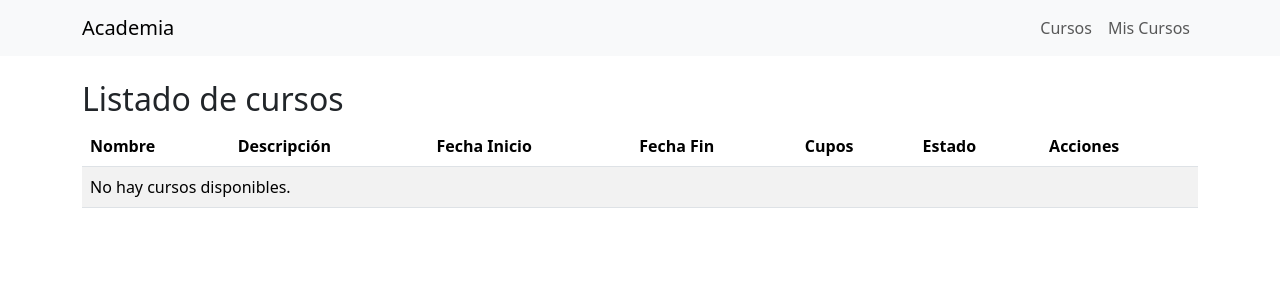
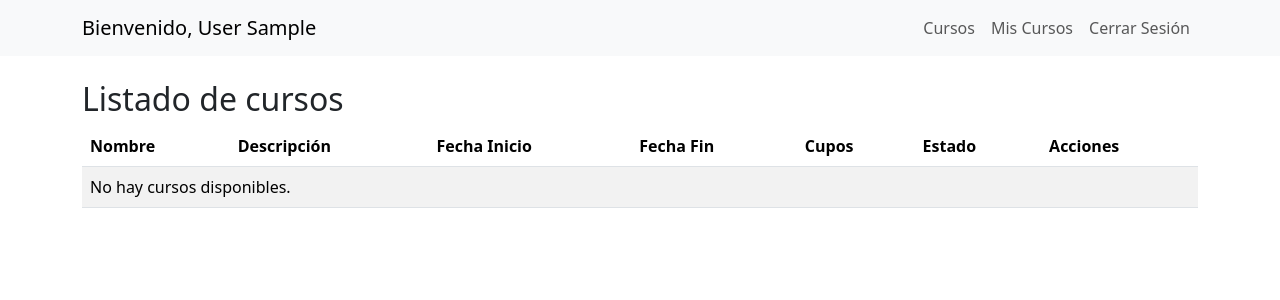
Before and after one commit to farevaloc/academia, a Django app: page / in a window 1280 px wide. Shown: the top 300 px of the page. Run offline with Django 5.2, Linux system fonts and the light colour scheme; the visitor is signed in with stand-in values (Sample User, id 1); data that the repository does not hold is empty; some libraries are stand-ins or nearby versions.

Commit message:
commit final jornada

```diff
--- a/cursos/urls.py
+++ b/cursos/urls.py
@@ -11,6 +11,6 @@ urlpatterns = [
     path('logout/', CustomLogoutView.as_view(), name='logout'),
     path('curso/<int:pk>/', DetalleCursoView.as_view(), name='detalle_curso'),
     path('curso/<int:pk>/inscribir/', InscribirCursoView.as_view(), name='inscribir_curso'),
-    path('curso/crear/', CrearCursoView.as_view(), name='crear_curso'),
+    path('curso/crear/', CrearCursoView.as_view(), name='crear_cursos'),
     path('mis-cursos/', MisCursosView.as_view(), name='mis_cursos'),
 ]
--- a/templates/base.html
+++ b/templates/base.html
@@ -5,8 +5,9 @@
     <title>{% block titulo %} Academia {% endblock %}</title>
     <!-- Bootstrap 5.3 -->
     <link href="https://cdn.jsdelivr.net/npm/bootstrap@5.3.3/dist/css/bootstrap.min.css" rel="stylesheet" integrity="sha384-QWTKZyjpPEjISv5WaRU9OFeRpok6YctnYmDr5pNlyT2bRjXh0JMhjY6hW+ALEwIH" crossorigin="anonymous">
-    <!-- DataTables -->
-    <link rel="stylesheet" href="https://cdn.datatables.net/2.0.8/css/dataTables.dataTables.css" />
+
+        <!-- DataTables CSS -->
+    <link href="https://cdn.datatables.net/1.10.24/css/dataTables.bootstrap5.min.css" rel="stylesheet">
     {% block css_extras %}{% endblock %}
 
 </head>
@@ -14,7 +15,7 @@
 
 <nav class="navbar navbar-expand-lg navbar-light bg-light">
     <div class="container">
-        <a class="navbar-brand" href="{% url 'lista_cursos' %}">Academia</a> <!-- hacer enlace a lista de cursos -->
+        <a class="navbar-brand" href="{% url 'lista_cursos' %}">Bienvenido, {{ user.last_name }} {{ user.first_name }}</a> <!-- hacer enlace a lista de cursos -->
         <button class="navbar-toggler" type="button" data-bs-toggle="collapse" data-bs-target="#navbarNav" aria-controls="navbarNav" aria-expanded="false" aria-label="Toggle navigation">
                 <span class="navbar-toggler-icon"></span>
         </button>
@@ -33,6 +34,9 @@
                             <a class="nav-link" href="{% url 'crear_cursos' %}">Crear Cursos</a>
                         </li>
                      {% endif %}
+                     <li class="nav-item">
+                         <a class="nav-link" href="{% url 'logout' %}">Cerrar Sesión</a>
+                     </li>
                 {% else %}
                     <li class="nav-item">
                         <a class="nav-link" href="{% url 'login' %}">Iniciar Sesión</a>
@@ -58,9 +62,10 @@
 <script src="https://cdn.jsdelivr.net/npm/bootstrap@5.3.3/dist/js/bootstrap.bundle.min.js" integrity="sha384-YvpcrYf0tY3lHB60NNkmXc5s9fDVZLESaAA55NDzOxhy9GkcIdslK1eN7N6jIeHz" crossorigin="anonymous"></script>
 <!-- Sweetalert2 v11.12.1  -->
 <script src="https://cdn.jsdelivr.net/npm/sweetalert2@11"></script>
-<!-- DataTables -->
-<script src="https://cdn.datatables.net/2.0.8/js/dataTables.js"></script>
 
+<!-- DataTables JS -->
+<script src="https://cdn.datatables.net/1.10.24/js/jquery.dataTables.min.js"></script>
+<script src="https://cdn.datatables.net/1.10.24/js/dataTables.bootstrap5.min.js"></script>
 {% block js_extras %}
 
 
--- a/templates/cursos/cursos_form.html
+++ b/templates/cursos/cursos_form.html
@@ -1,9 +1,9 @@
 {% extends 'base.html' %}
-{% block titulo %}{% if form.instance.pk %}Editar Curso{% eslse %}Crear Curso{% endif %}{% endblock %}
+{% block titulo %}{% if form.instance.pk %}Editar Curso{% else %}Crear Curso{% endif %}{% endblock %}
 {% block contenido %}
 <div class="card">
     <div class="card-body">
-        <h2 class="card-title">{% if form.instance.pk %}Editar Curso{% eslse %}Crear Curso{% endif %}</h2>
+        <h2 class="card-title">{% if form.instance.pk %}Editar Curso{% else %}Crear Curso{% endif %}</h2>
         <form method="post">
             {% csrf_token %}
             {% for field in form %}
```
